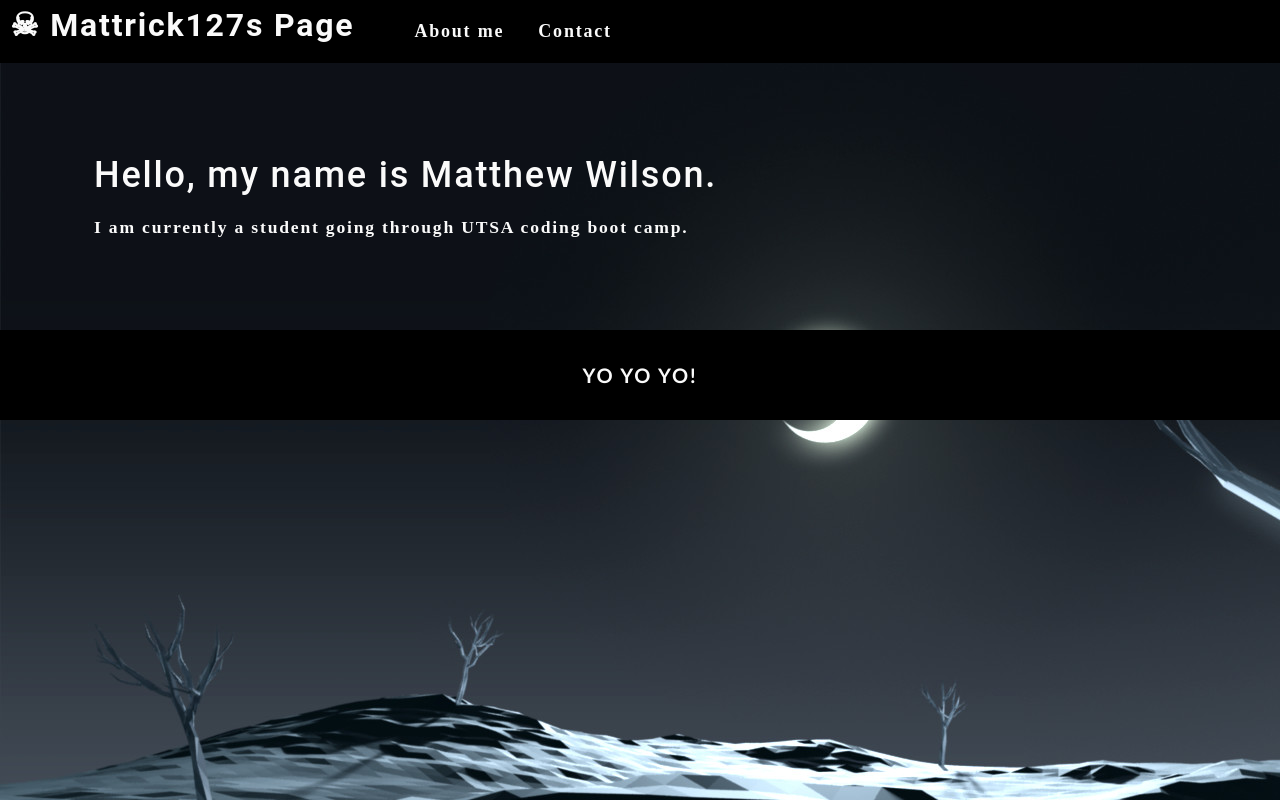
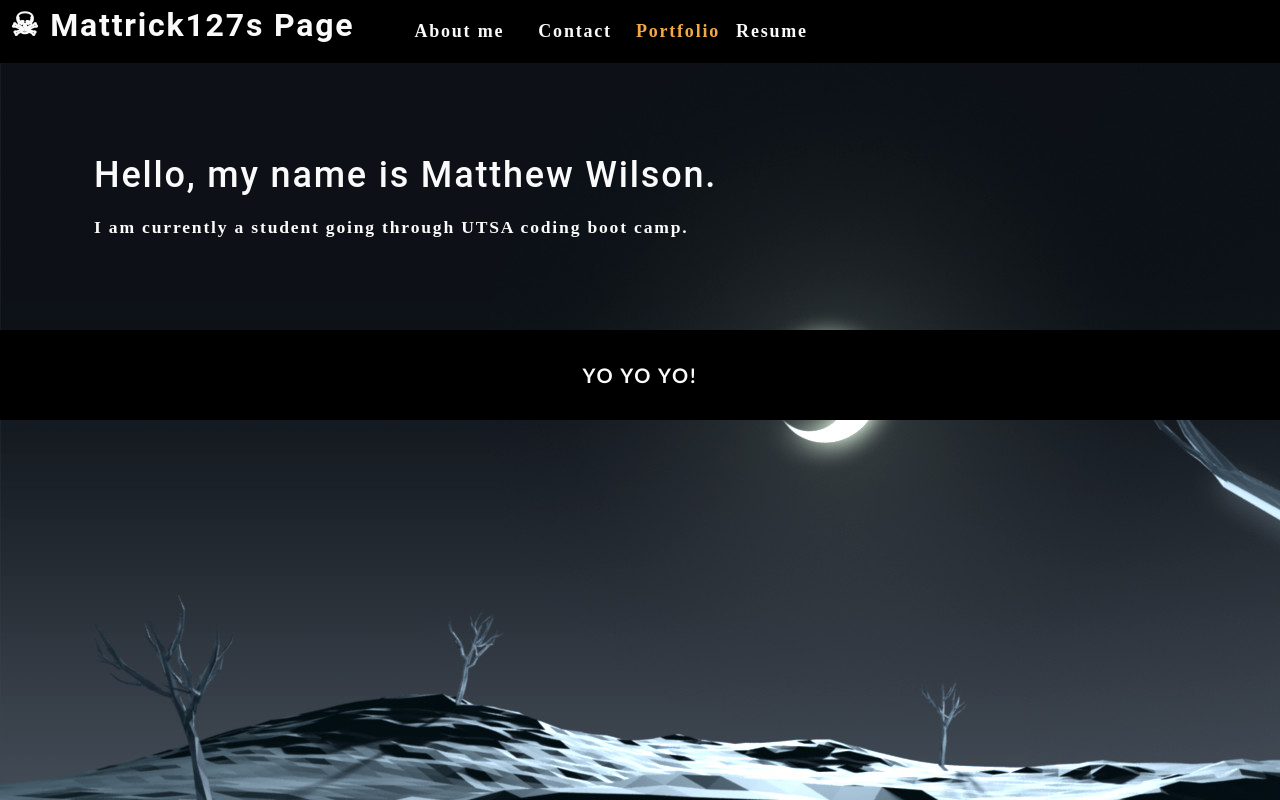
Before and after one commit to Mattrick127/gh-actions-demo, a React (Create React App) app in the folder react-profile/: page / in a window 1280 px wide. Built offline with nearby package versions, Linux system fonts and the light colour scheme.

Commit message:
wrote capitalizeFirstLetter from modules to get nav to show

```diff
--- a/react-profile/src/components/Nav/index.js
+++ b/react-profile/src/components/Nav/index.js
@@ -1,4 +1,5 @@
 import React, { useEffect } from "react";
+import { capitalizeFirstLetter } from '../../utils/helpers';
 
 function Nav(props) {
     const {
@@ -10,7 +11,7 @@ function Nav(props) {
     } = props;
 
     useEffect(() => {
-      document.title = (currentCategory.name);
+      document.title = capitalizeFirstLetter(currentCategory.name);
     }, [currentCategory]);
 
     return (
@@ -48,6 +49,7 @@ function Nav(props) {
                     setContactSelected(false);
                   }}
                 >
+                {capitalizeFirstLetter(category.name)}
                 </span>
               </li>
             ))}
--- a/react-profile/src/utils/helpers.js
+++ b/react-profile/src/utils/helpers.js
@@ -1,4 +1,8 @@
 export function validateEmail(email) {
-    var re = /^(([^<>()[\]\\.,;:\s@"]+(\.[^<>()[\]\\.,;:\s@"]+)*)|(".+"))@((\[[0-9]{1,3}\.[0-9]{1,3}\.[0-9]{1,3}\.[0-9]{1,3}\])|(([a-zA-Z\-0-9]+\.)+[a-zA-Z]{2,}))$/;
-    return re.test(String(email).toLowerCase());
-  }
+  var re = /^(([^<>()[\]\\.,;:\s@"]+(\.[^<>()[\]\\.,;:\s@"]+)*)|(".+"))@((\[[0-9]{1,3}\.[0-9]{1,3}\.[0-9]{1,3}\.[0-9]{1,3}\])|(([a-zA-Z\-0-9]+\.)+[a-zA-Z]{2,}))$/;
+  return re.test(String(email).toLowerCase());
+}
+
+export function capitalizeFirstLetter(string) {
+  return string.charAt(0).toUpperCase() + string.slice(1);
+}
```
